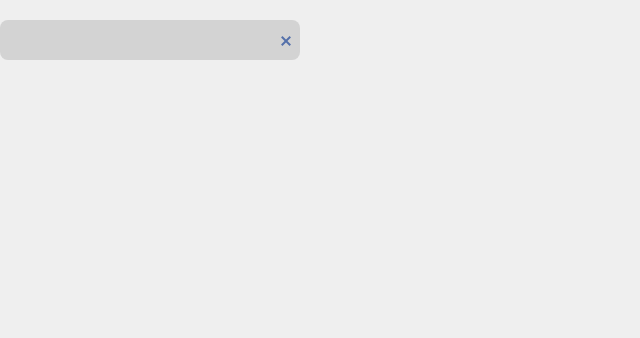
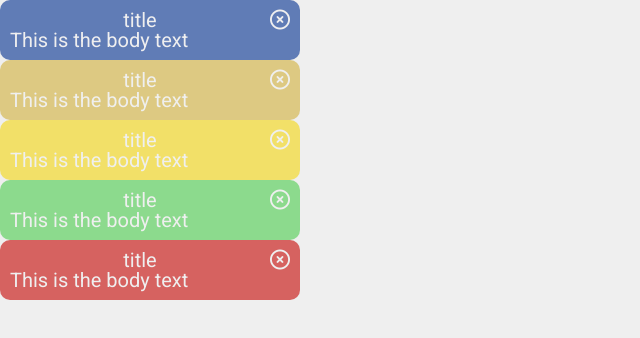
Before and after one commit to 57wng/componentLibrary, a React (Create React App) app: page / in a window 1280 px wide. Shown: the top 338 px of the page, without its empty margins (0-640 px from the left). Built offline with nearby package versions, Linux system fonts and the light colour scheme.

Commit message:
Update to Alert to add severity and options

```diff
--- a/public/index.html
+++ b/public/index.html
@@ -14,6 +14,7 @@
     <link rel="preconnect" href="https://fonts.gstatic.com" crossorigin>
     <link href="https://fonts.googleapis.com/css2?family=Roboto:ital,wght@0,100;0,400;0,700;1,100;1,400;1,700&display=swap" rel="stylesheet">
     <link rel="manifest" href="%PUBLIC_URL%/manifest.json" />
+    <link rel="stylesheet" href="https://cdnjs.cloudflare.com/ajax/libs/font-awesome/6.0.0-beta2/css/all.min.css" integrity="sha512-YWzhKL2whUzgiheMoBFwW8CKV4qpHQAEuvilg9FAn5VJUDwKZZxkJNuGM4XkWuk94WCrrwslk8yWNGmY1EduTA==" crossorigin="anonymous" referrerpolicy="no-referrer" />
     <!--
       Notice the use of %PUBLIC_URL% in the tags above.
       It will be replaced with the URL of the `public` folder during the build.
--- a/src/App.js
+++ b/src/App.js
@@ -1,30 +1,59 @@
-import React, {useState} from 'react';
+import React, { useState } from "react";
 import Dropdown from "./Components/Dropdown";
-import {Input, Alert } from "./Components";
+import { Input, Alert } from "./Components";
 
 const App = () => {
   const [state, setState] = useState();
   const [formData, setFormData] = useState({
-        name: '',
-        address: '',
-    })
+    name: "",
+    address: "",
+  });
 
-    const {name, address} = formData;
+  const { name, address } = formData;
 
   const change = (event) => {
     setFormData({ ...formData, [event.target.name]: event.target.value });
   };
 
-    return <div data-test="app-component" className="App">
-
+  return (
+    <div data-test="app-component" className="App">
       {/* <Dropdown label={"Testing"} setState={(e) => setState(e)} value={state}
                   options={[1, 2, 3, 4, 5, 6, 7, 8, 9, 10]}/>
         <Input type={"text"}  placeholder={"Name"} onChange={(e) => setState(e)}/>
         <Input type={"text"} value={address} name={"address"} placeholder={"Address"} onChange={(e) => change(e)}/> */}
 
       <Alert
-        options={[1, 2, 3]}/>
-    </div>;
+        options={[
+          {
+            title: "title",
+            body: "This is the body text",
+            severity: "primary",
+          },
+          {
+            title: "title",
+            body: "This is the body text",
+            severity: "secondary",
+          },
+          {
+            title: "title",
+            body: "This is the body text",
+            severity: "warn",
+          },
+          {
+            title: "title",
+            body: "This is the body text",
+            severity: "success",
+          },
+          {
+            title: "title",
+            body: "This is the body text",
+            severity: "danger",
+          },
+        ]}
+        // onClose={(e) => (e)}
+      />
+    </div>
+  );
 };
 
 export default App;
--- a/src/Components/Alert.js
+++ b/src/Components/Alert.js
@@ -13,9 +13,33 @@ export const Alert = ({
       data-test={"alert-component"}
       className={`alert-container ${
         customClass === undefined ? "" : customClass
-      }`}
+      }
+      ${severity !== undefined ? severity : "primary"}`}
     >
-      <div className="close"></div>
+      {options !== undefined &&
+        options.length > 0 &&
+        options.map((alert, idx) => {
+          return (
+            <div className={`alert-options ${alert.severity !== undefined ? alert.severity : "primary"}`} key={idx}>
+              <div className="close" data-test={"alert"}>
+                <div className='option1'>
+                  <div className="title">
+                    {alert.title != undefined && alert.title}
+                  </div>
+                  <div className="body">
+                    {alert.body != undefined && alert.body}
+                  </div>
+                </div>
+                <i
+                  onClick={(event) => {
+                    onClose(event);
+                  }}
+                  className="far fa-times-circle"
+                ></i>
+              </div>
+            </div>
+          );
+        })}
     </div>
   );
 };
--- a/src/Style/Components/alert.scss
+++ b/src/Style/Components/alert.scss
@@ -1,37 +1,190 @@
+// .alert-container {
+//   position: fixed;
+//   height: 2rem;
+//   width: 15rem;
+//   background-color: $grey-light;
+//   border-radius: 8px;
+//   margin-top: 1rem;
+//   margin-left: 1rem;
+
+//   &.primary {
+//     background: rgba($primary, 0.6);
+//     transition: all 0.3s ease;
+//     &:hover {
+//       background: $primary;
+//     }
+//     .close {
+//       color: $white;
+//       transition: all 0.5s ease;
+//     }
+//   }
+
+//   &.secondary {
+//     background: rgba($secondary, 0.6);
+//     transition: all 0.3s ease;
+//     &:hover {
+//       background: $secondary;
+//     }
+//     .close {
+//       color: $white;
+//       transition: all 0.5s ease;
+//     }
+//   }
+//   &.success {
+//     background: rgba($success, 0.6);
+//     transition: all 0.3s ease;
+//     &:hover {
+//       background: $success;
+//     }
+//     .close {
+//       color: $white;
+//       transition: all 0.5s ease;
+//     }
+//   }
+
+//   &.warn {
+//     background: rgba($warn, 0.6);
+//     transition: all 0.3s ease;
+//     &:hover {
+//       background: $warn;
+//     }
+//     .close {
+//       color: $white;
+//       transition: all 0.5s ease;
+//     }
+//   }
+
+//   &.danger {
+//     background: rgba($danger, 0.6);
+//     transition: all 0.3s ease;
+//     &:hover {
+//       background: $danger;
+//     }
+//     .close {
+//       color: $white;
+//       transition: all 0.5s ease;
+//     }
+//   }
+
+//   .close {
+//     position: absolute;
+//     right: 0;
+//     top: 0;
+//     i {
+//       font-size: 1rem;
+//       position: absolute;
+//       top: 5px;
+//       right: 5px;
+//       cursor: pointer;
+//       transform: rotate(0deg);
+//       transition: all 0.3s ease;
+
+//       &:hover {
+//         transform: rotate(90deg);
+//       }
+//     }
+//   }
+
+//   label{
+//     outline: 1px solid red;
+//   }
+
+//   .title {
+//     outline: 1px solid red;
+//     position: relative;
+//     right: 5rem;
+//     font-size: 20px;
+//     top: 10px;
+//   }
+// }
+
 .alert-container {
   position: fixed;
+  border-radius: 8px;
   height: 2rem;
   width: 15rem;
-  background-color: lightgray;
-  border-top-left-radius: 8px;
-  border-top-right-radius: 8px;
-  border-bottom-left-radius: 8px;
-  border-bottom-right-radius: 8px;
-  margin-top: 1rem;
+
+  .alert-options {
+    width: 100%;
+    background: red;
+    padding: 10px;
+    border-radius: 10px;
+
+    &.primary {
+      background: rgba($primary, 0.6);
+      transition: all 0.3s ease;
+      &:hover {
+        background: $primary;
+      }
+      .close {
+        color: $white;
+        transition: all 0.5s ease;
+      }
+    }
+
+    &.secondary {
+      background: rgba($secondary, 0.6);
+      transition: all 0.3s ease;
+      &:hover {
+        background: $secondary;
+      }
+      .close {
+        color: $white;
+        transition: all 0.5s ease;
+      }
+    }
+    &.success {
+      background: rgba($success, 0.6);
+      transition: all 0.3s ease;
+      &:hover {
+        background: $success;
+      }
+      .close {
+        color: $white;
+        transition: all 0.5s ease;
+      }
+    }
+
+    &.warn {
+      background: rgba($warn, 0.6);
+      transition: all 0.3s ease;
+      &:hover {
+        background: $warn;
+      }
+      .close {
+        color: $white;
+        transition: all 0.5s ease;
+      }
+    }
+
+    &.danger {
+      background: rgba($danger, 0.6);
+      transition: all 0.3s ease;
+      &:hover {
+        background: $danger;
+      }
+      .close {
+        color: $white;
+        transition: all 0.5s ease;
+      }
+    }
+  }
 
   .close {
-    position: absolute;
-    right: 1rem;
-    top: 1rem;
-    width: 1rem;
-    height: 1rem;
-    opacity: 0.6;
+    display: flex;
+    align-items: space-around;
+    justify-content: space-between;
+    width: 100%;
   }
-  .close:hover {
-    opacity: 1;
+
+  .alert-options .option1 {
+    width: 100%;
   }
-  .close:before, .close:after {
-    position: absolute;
-    left: 1rem;
-    content: ' ';
-    height: 2px;
-    width: 12px;
-    background-color: $primary;
+
+  .title {
+    text-align: center;
   }
-  .close:before {
-    transform: rotate(45deg);
-  }
-  .close:after {
-    transform: rotate(-45deg);
+
+  .body {
   }
 }
```
Also changed, not shown: src/Components/Loading.js (+0 -8 lines). Lines whose indentation alone changed are shown as unchanged.
